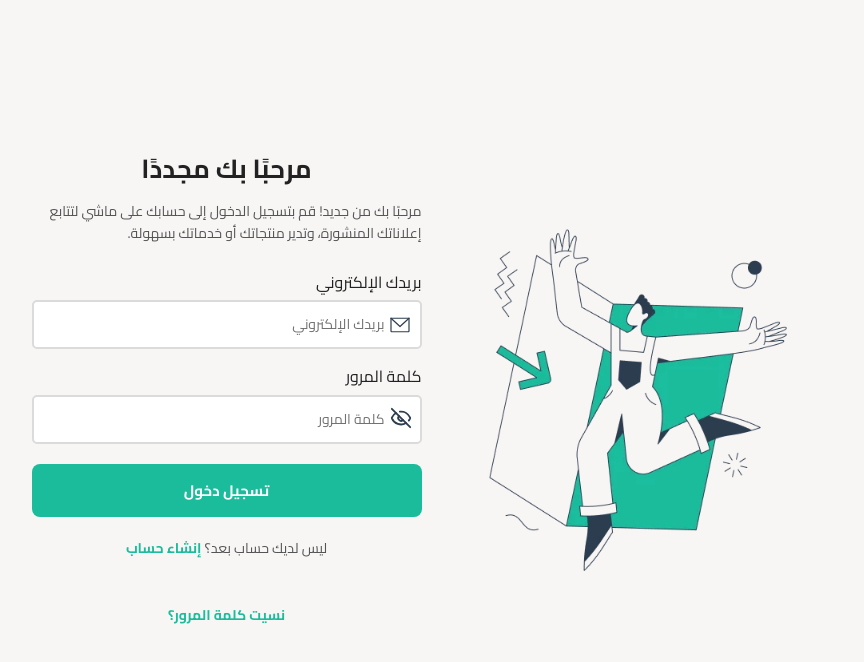
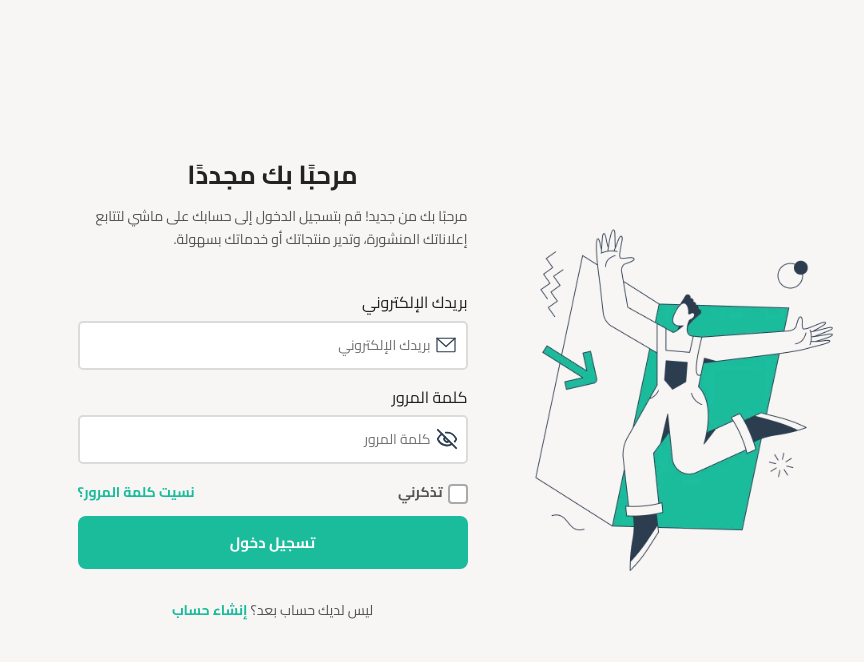
Before and after one commit to Mohamed-Gabal/Romoz_Tec, a React (Vite) app: page /login in a window 1280 px wide. Shown: the top 662 px of the page, without its empty margins (312-1176 px from the left). Built offline with nearby package versions, Linux system fonts and the light colour scheme.

Commit message:
Add login page

```diff
--- a/src/Pages/Auth/Login/Login.jsx
+++ b/src/Pages/Auth/Login/Login.jsx
@@ -19,12 +19,9 @@ export default function Login() {
           المنشورة، وتدير منتجاتك أو خدماتك بسهولة.
         </p>
 
-        <LoginForm/>
-        <p className="login-footer">
+        <LoginForm />
+        <p className="login_footer">
           ليس لديك حساب بعد؟ <Link to="/register">إنشاء حساب</Link>
-        </p>
-        <p className="login-footer">
-          <Link to="/forgotPassword">نسيت كلمة المرور؟</Link>
         </p>
       </div>
     </div>
@@ -33,6 +30,7 @@ export default function Login() {
 
 export function LoginForm() {
   const [showPassword, setShowPassword] = useState(false);
+  const [remember, setRemember] = useState(false);
   const [isLoading, setIsLoading] = useState(false);
   const [errorMessage, setErrorMessage] = useState("");
 
@@ -56,7 +54,7 @@ export function LoginForm() {
       try {
         // url from vite.config
         const response = await fetch(
-          "/api/login",
+          "https://api.mashy.sand.alrmoz.com/api/login",
           {
             method: "POST",
             headers: { "Content-Type": "application/json" },
@@ -138,6 +136,26 @@ export function LoginForm() {
         </div>
       </div>
 
+      <div className="forgetPassword">
+        <div className="rememberMe">
+          <div className="rememberMe_section">
+            <label className="rememberMe_label">
+              <input
+                type="checkbox"
+                name="rememberMe"
+                id="rememberMe"
+                checked={remember}
+                onChange={(e) => setRemember(e.target.checked)}
+                className="rememberMe_checkbox"
+              />
+            </label>
+          </div>
+          <p>تذكرني</p>
+        </div>
+        <div role="button">
+          <Link to="/forgotPassword">نسيت كلمة المرور؟</Link>
+        </div>
+      </div>
       <button type="submit" className="login_button" disabled={isLoading}>
         {isLoading ? "جاري التحميل..." : "تسجيل دخول"}
       </button>
--- a/src/Pages/Auth/Login/loginStyle.css
+++ b/src/Pages/Auth/Login/loginStyle.css
@@ -41,7 +41,16 @@
   margin-bottom: 25px;
   line-height: 1.6;
 }
+.login_footer {
+  margin-top: 30px;
+}
 
+.login_footer a{
+  margin-top: 20px;
+  color: var(--main-color);
+  text-decoration: none;
+  font-weight: bold;
+}
 
 /* ---------------- login_form -------------- */
 /* ---------------- login_form -------------- */
@@ -49,7 +58,6 @@
   width: 100%;
   display: flex;
   flex-direction: column;
-  gap: 15px;
   position: relative;
 }
 
@@ -59,20 +67,21 @@
   flex-direction: column;
   gap: 5px;
   margin: 0px;
+  margin-top: 15px;
 }
 
-.email_input label, .password_input label {
+.login_form .email_input label, .login_form .password_input label {
   margin: 0px;
   position: relative;
 }
 
-.email_input label .error_message, .password_input label .error_message {
+.login_form .email_input label .error_message, .login_form .password_input label .error_message {
   color: red;
   font-size: 12px;
   position: absolute;
-  top: 50%;
   left: 0px;
-  transform: translateY(-50%);
+  top: -50%;
+  transform: translateY(50%);
 }
 
 .email_input .input_container, .password_input_container {
@@ -162,21 +171,65 @@ button:hover {
   background-color: var(--hover-color);
 }
 
-.login-footer {
-  margin-top: 20px;
+.forgetPassword {
   font-size: 14px;
-  color: #444;
-  text-align: center;
+  display: flex;
+  justify-content: space-between;
+  align-items: center;
+  margin-top: 15px;
+  margin-bottom: 5px;
 }
-
-.login-footer a {
+.forgetPassword a {
   color: var(--main-color);
   text-decoration: none;
   font-weight: bold;
 }
 
-.login-footer a:hover {
+.forgetPassword a:hover {
   text-decoration: underline;
+}
+
+.rememberMe {
+  display: flex;
+  flex-direction: row;
+  justify-content: center;
+  align-items: center;
+  gap: 5px;
+  height: fit-content;
+}
+
+.rememberMe_section .rememberMe_label .rememberMe_checkbox {
+  appearance: none;
+  width: 20px;
+  height: 20px;
+  border: 2px solid #aaa;
+  border-radius: 4px;
+  background-color: #fff;
+  cursor: pointer;
+  transition: all 0.3s ease;
+  position: relative;
+  top: 5px;
+}
+
+.rememberMe_section .rememberMe_label .rememberMe_checkbox:checked {
+  background-color: var(--main-color);
+  border-color: var(--main-color);
+}
+
+.rememberMe_checkbox:checked::after {
+  content: "✔";
+  color: white;
+  font-size: 14px;
+  position: absolute;
+  top: 50%;
+  left: 50%;
+  transform: translate(-50%, -50%);
+}
+.rememberMe p{
+  font-size: 14px;
+  font-weight: bold;
+  display: block;
+  margin: auto;
 }
 
 /* موبايل */
--- a/src/index.css
+++ b/src/index.css
@@ -69,7 +69,14 @@ button:hover {
 }
 
 a {
+    font-weight: 500;
     text-decoration: none;
+    color: inherit;
+    transition: 0.3s;
+}
+
+a:hover {
+    color: var(--hover-color);
 }
 
 ::-webkit-scrollbar {
```
